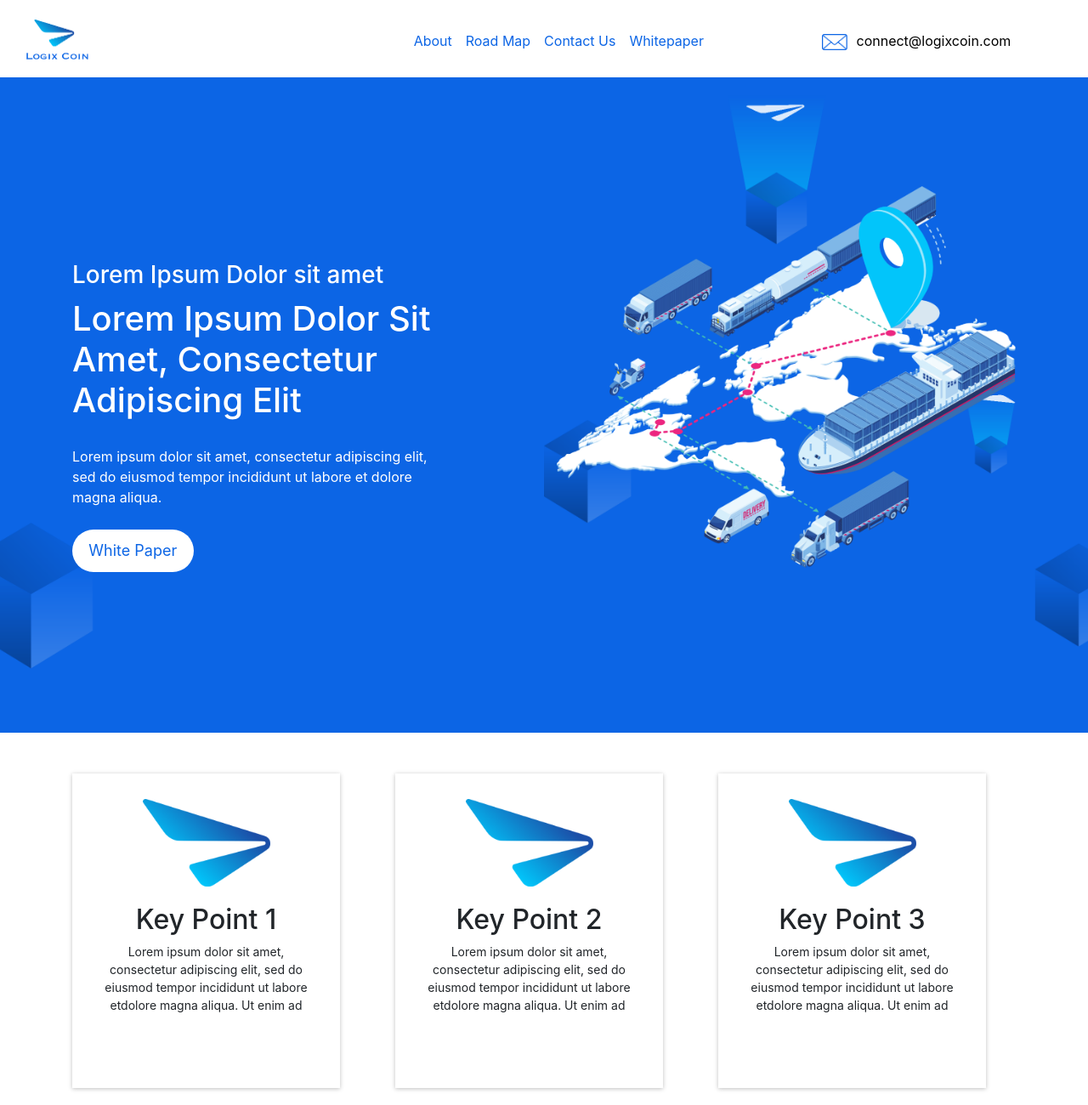
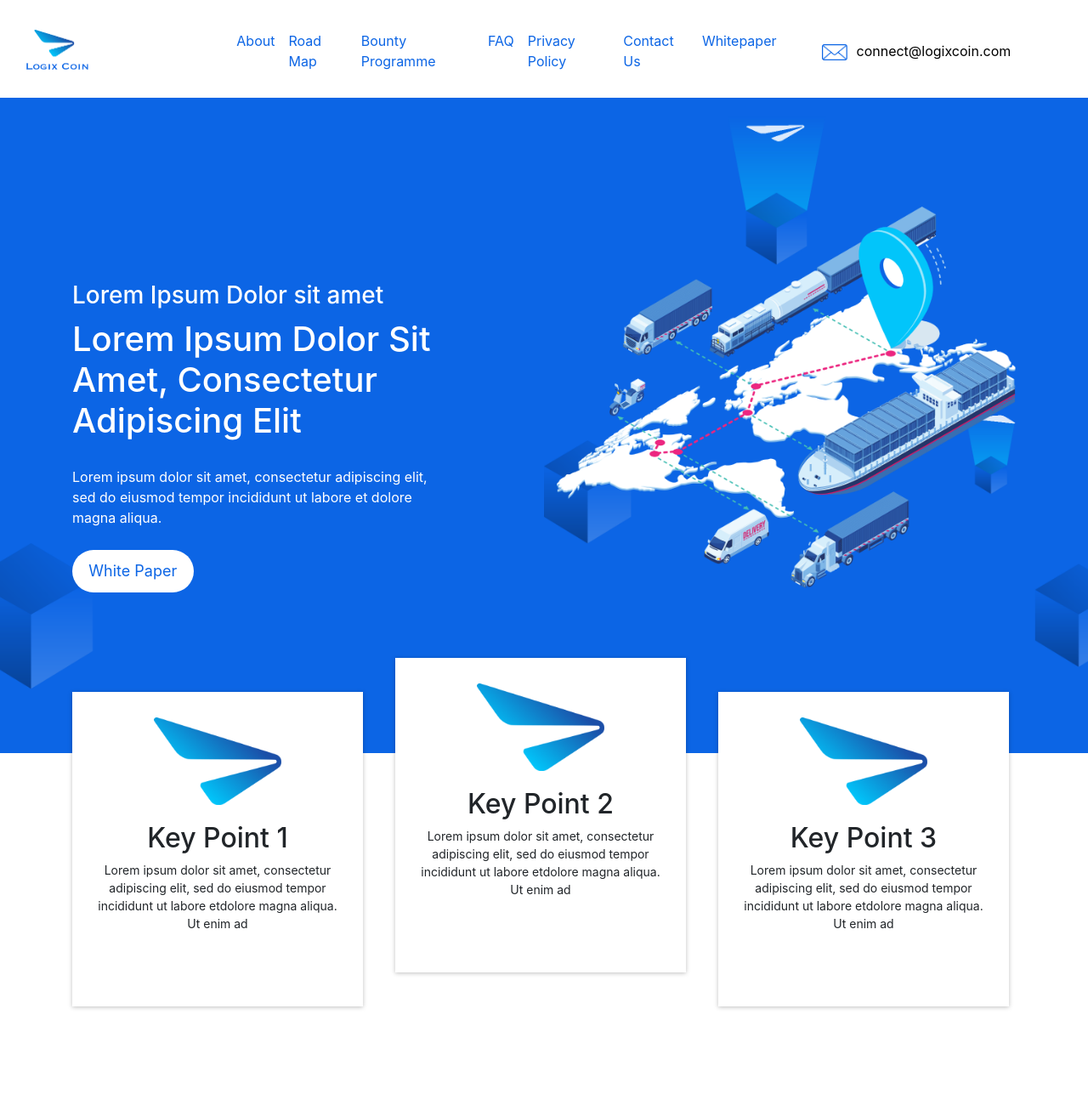
Before and after one commit to roverboy773/BB-logix, a plain HTML site: page index.html in a window 1280 px wide. Shown: the top 1300 px of the page at 85% size. Drawn offline with nearby package versions, Linux system fonts and the light colour scheme.

Commit message:
after changes

```diff
--- a/index.html
+++ b/index.html
@@ -6,6 +6,7 @@
   <meta http-equiv="X-UA-Compatible" content="IE=edge" />
   <meta name="viewport" content="width=device-width, initial-scale=1.0" />
   <title>Logix Coin | Landing Page</title>
+  <link rel="icon" href="/root/assets/images/logo_blue.png" type="image" sizes="16x16">
   <link rel="stylesheet" href="/root/assets/css/custom.css" />
   <link rel="stylesheet" href="/root/assets/css/contactus.css" />
   <link rel="stylesheet" href="https://cdn.jsdelivr.net/npm/bootstrap@4.5.3/dist/css/bootstrap.min.css"
@@ -22,10 +23,8 @@
 
         </div>
       </div>
-      <div class="col-md-2">
 
-      </div>
-      <div class="col-md-5">
+      <div class="col-md-7">
         <nav class="navbar navbar-expand-lg navbar-light">
           <a class="navbar-brand" href="/"></a>
           <button class="navbar-toggler" type="button" data-toggle="collapse" data-target="#navbarNav"
@@ -40,6 +39,15 @@
                 </li>
                 <li class="nav-item active">
                   <a class="nav-link" href="/roadmap.html">Road Map</a>
+                </li>
+                <li class="nav-item active">
+                  <a class="nav-link" href="/bounty.html">Bounty Programme</a>
+                </li>
+                <li class="nav-item active">
+                  <a class="nav-link" href="/faq.html">FAQ</a>
+                </li>
+                <li class="nav-item active">
+                  <a class="nav-link" href="/privacypolicy.html">Privacy Policy</a>
                 </li>
                 <li class="nav-item active">
                   <a class="nav-link" href="/contactus.html">Contact Us</a>
@@ -115,7 +123,7 @@
             </div>
           </div>
           <div class="col-md-4">
-            <div class="keyPoint_box">
+            <div class="keyPoint_box keyPoint_box2">
               <img src="/root/assets/images/ic_b.png" alt="only-logo-image" />
               <h2>Key Point 2</h2>
               <p>Lorem ipsum dolor sit amet,
@@ -126,7 +134,7 @@
             </div>
           </div>
           <div class="col-md-4">
-            <div class="keyPoint_box">
+            <div class="keyPoint_box keyPoint_box3">
               <img src="/root/assets/images/ic_b.png" alt="only-logo-image" />
               <h2>Key Point 3</h2>
               <p>Lorem ipsum dolor sit amet,
--- a/root/assets/css/custom.css
+++ b/root/assets/css/custom.css
@@ -9,6 +9,18 @@ body {
     box-sizing: border-box;
 }
 
+#keyPointSection {
+    position: relative;
+    height: 300px;
+}
+.keyPoint_box {
+    position: absolute;
+    top: -120px;
+
+}
+.keyPoint_box2 {
+    top: -160px;
+}
 
 #main-navigation ul li a {
     color: #0C65E5;
```
Also changed, not shown: about.html (+18 -8 lines), bounty.html (+18 -8 lines), contactus.html (+17 -8 lines), faq.html (+12 -4 lines), privacypolicy.html (+12 -4 lines), roadmap.html (+18 -8 lines).
